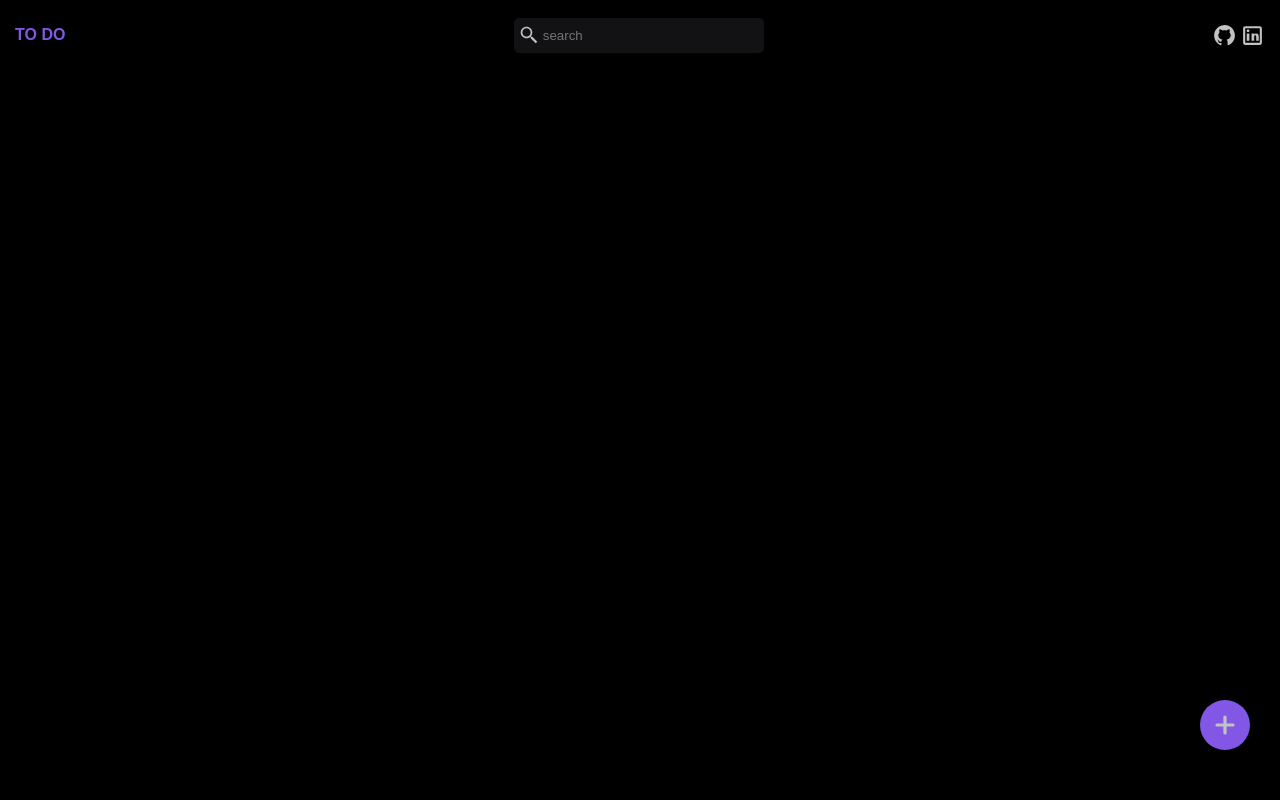
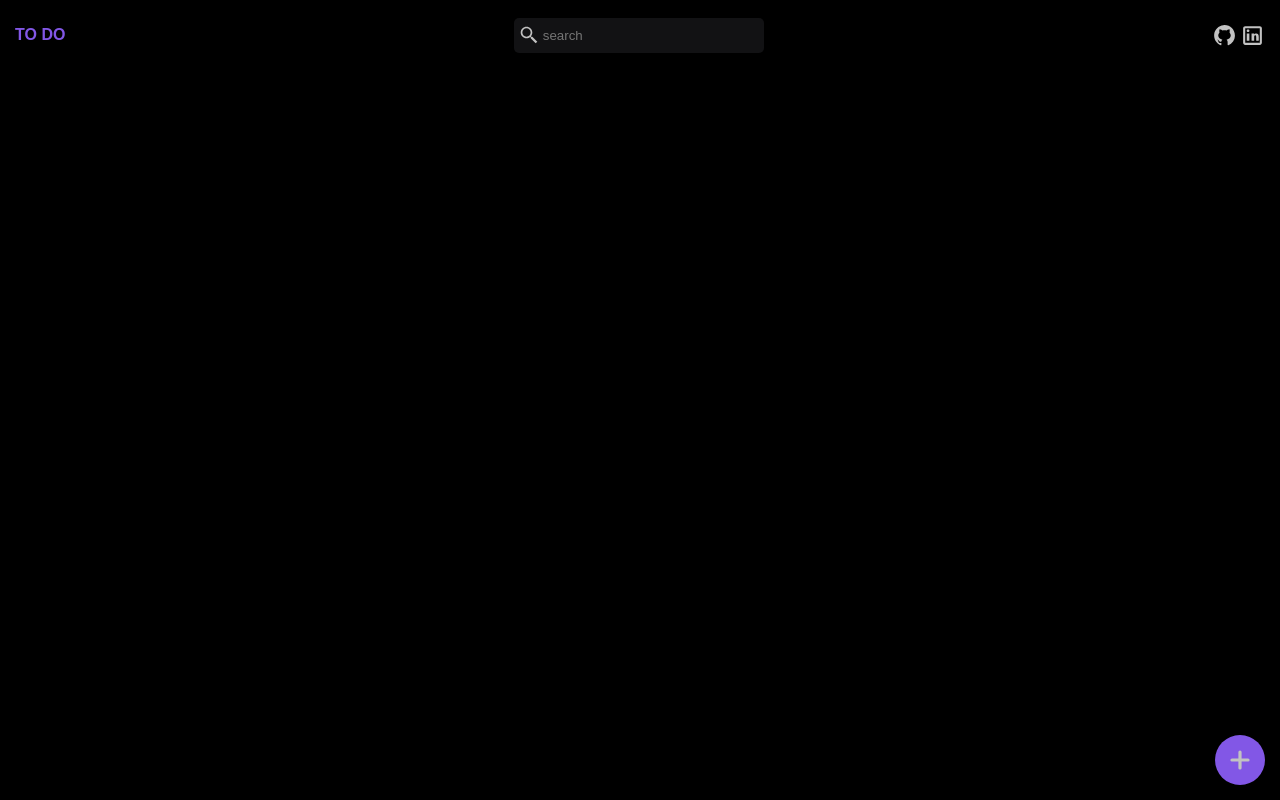
Before and after one commit to kauadeoliveira/crud-ts, a React (Vite) app: page / in a window 1280 px wide. Built offline with nearby package versions, Linux system fonts and the light colour scheme.

Commit message:
style: remove edit task button

```diff
--- a/src/components/CompleteTaskList/style.ts
+++ b/src/components/CompleteTaskList/style.ts
@@ -6,6 +6,7 @@ interface AccordionStyleProps {
 }
 export const AccordionWrapper = styled.div<Pick<AccordionStyleProps, 'visibility'>>`
     display: ${({ visibility }) => visibility ? 'block' : 'none'};
+    padding: 1rem;
 `
 export const AccordionHead = styled.div<Pick<AccordionStyleProps, 'expand'>>`
     border-bottom: ${({ expand }) => expand ? 'none' : '0.5px solid #fff'};
--- a/src/components/Input/index.tsx
+++ b/src/components/Input/index.tsx
@@ -5,7 +5,6 @@ import React from "react";
 
 interface InputProps {
     type: string;
-    maxLength?: number;
     placeholder?: string;
     onChange?: (e: React.ChangeEvent<HTMLInputElement>) => void;
     error?: {
@@ -18,14 +17,14 @@ interface InputProps {
 }
 
 const Input = React.forwardRef<HTMLInputElement, InputProps>((
-    { type, maxLength, placeholder, onChange, error, value, size="medium", labelText }, ref
+    { type, placeholder, onChange, error, value, size="medium", labelText }, ref
     ) => {
     return(
         <InputWrapper error={error?.errorStatus} label={labelText ? true : false}>
             <span className="label-text">{labelText}</span>
             <MyInput
              type={type}
-             maxLength={maxLength}
+             maxLength={40}
              placeholder={placeholder}
              icon={[calendar, calendarFocus]}
              onChange={onChange}
--- a/src/components/Modal/style.ts
+++ b/src/components/Modal/style.ts
@@ -18,6 +18,7 @@ export const ModalBackdrop = styled.div<ModalStyleProps>`
     width: 100%;
     height: 100%;
     background-color: rgba(0,0,0,0.48);
+    z-index: 1000;
 `
 export const ModalContainer = styled.div`
     width: 400px;
--- a/src/components/NewTaskButton/style.ts
+++ b/src/components/NewTaskButton/style.ts
@@ -11,14 +11,14 @@ export const FloatingButton = styled.div<FloatingButtonStyleProps>`
     background-position: center;
     height: 50px;
     width: 50px;
-    line-height: 50px;
     text-align: center;
     font-size: 4em;
     border-radius: 100%;
     position: fixed;
-    bottom: 50px;
-    right: 30px;
+    bottom: 15px;
+    right: 15px;
     cursor: pointer;
+    z-index: 500;
     transition: all 0.3s 0s ease;
 
     &:hover{
--- a/src/components/Task/index.tsx
+++ b/src/components/Task/index.tsx
@@ -58,7 +58,7 @@ export default function Task({ title, date, id, priority, completed }: TaskProps
 
     return(
         <TaskContainer editMode={editMode}>
-            <DefaultModeTask className="default-mode" priority={priority} animation={animation}>
+            <DefaultModeTask className="default-mode" priority={priority} animation={animation} onClick={switchEditMode}>
                 <TaskDetails>
                     <CheckTask check={check} onClick={handleComplete} icons={[doneIcon, doneHover]}/>
                     <TaskDescription>
@@ -67,7 +67,6 @@ export default function Task({ title, date, id, priority, completed }: TaskProps
                     </TaskDescription>
                 </TaskDetails>
                 <TaskButtons>
-                    <TaskIconButton icons={[editIcon, editHover]} onClick={switchEditMode}/>
                     <TaskIconButton icons={[trashIcon, trashHover]} onClick={handleDelete}/>
                 </TaskButtons>
             </DefaultModeTask>
--- a/src/components/Task/style.ts
+++ b/src/components/Task/style.ts
@@ -34,6 +34,7 @@ export const TaskContainer = styled.div<Pick<TaskStyleProps, 'editMode'>>`
     }
 `
 export const DefaultModeTask = styled.div<Pick<TaskStyleProps, 'priority' | 'animation'>>`
+    cursor: pointer;
     border-left: 10px solid;
     border-color: ${({ priority, theme }) => {
         switch(priority){
```
